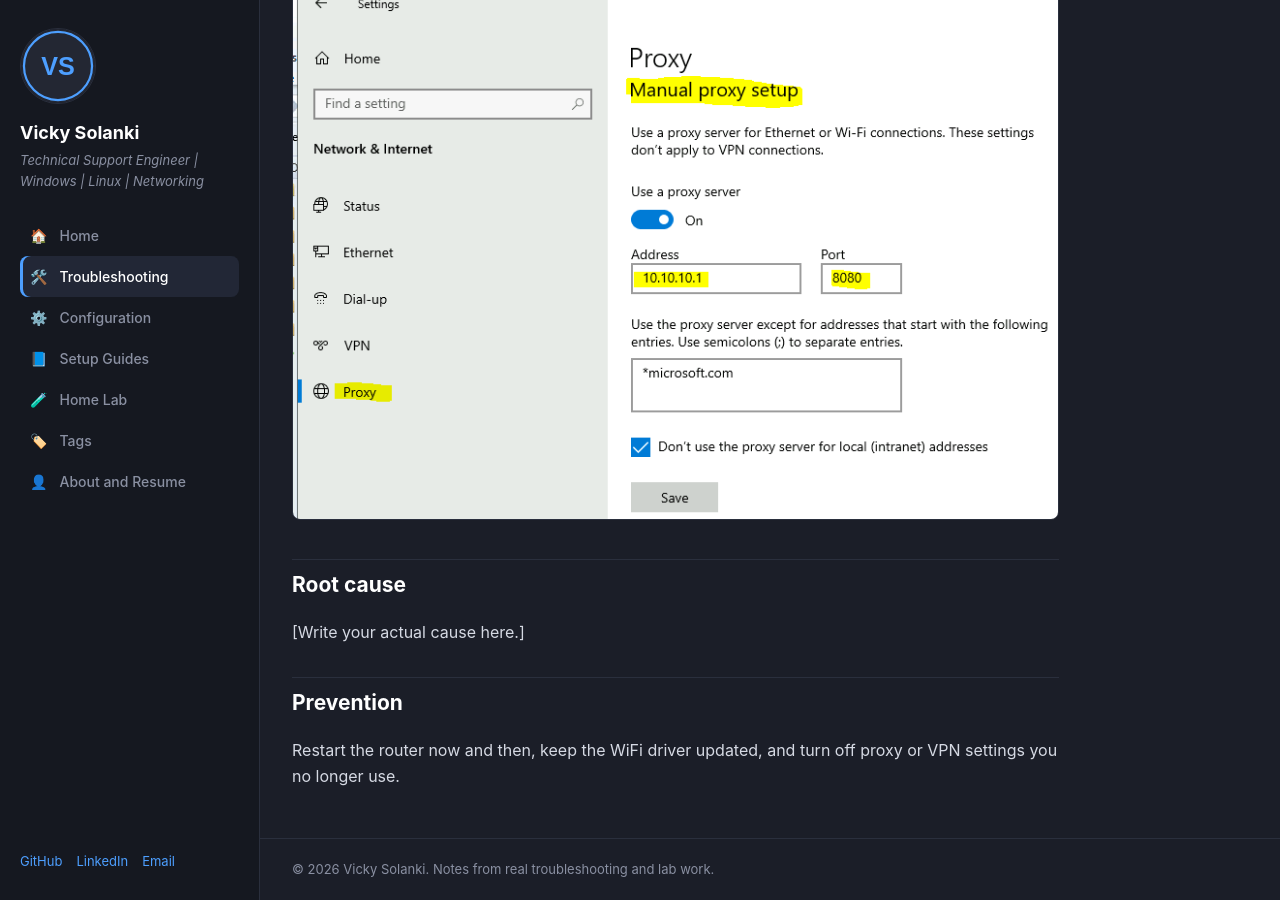
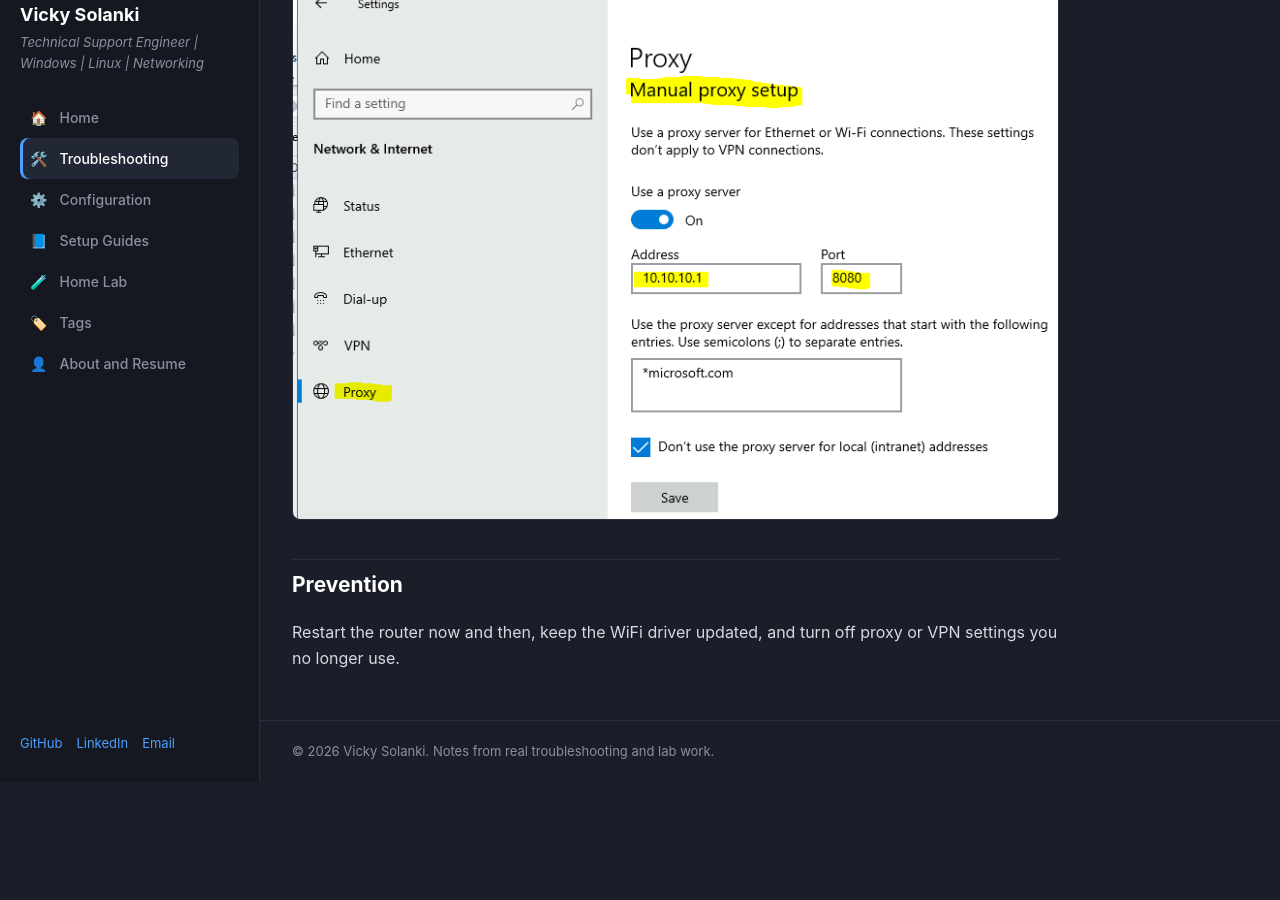
Before and after one commit to vickysolankii/vickysolankii.github.io, a Jekyll site: the page built from _posts/2026-10-28-wifi-connected-but-no-internet-find-the-broken-link.md, in a window 1280 px wide and 900 px high, scrolled down 3810 px. Built offline with Jekyll 4.4.1, drawn with Linux system fonts in a browser that asks for light colours; after the commit the page ends 4592 px from its top, so only the background shows below that.

Commit message:
Update 2026-10-28-wifi-connected-but-no-internet-find-the-broken-link.md

```diff
--- a/_posts/2026-10-28-wifi-connected-but-no-internet-find-the-broken-link.md
+++ b/_posts/2026-10-28-wifi-connected-but-no-internet-find-the-broken-link.md
@@ -86,9 +86,6 @@ ipconfig /renew
 
 ![Windows proxy settings turned off](/assets/img/waifi-connect-but-no-internet/proxy-setings.png)
 
-## Root cause
-
-[Write your actual cause here.]
 
 ## Prevention
 
```
